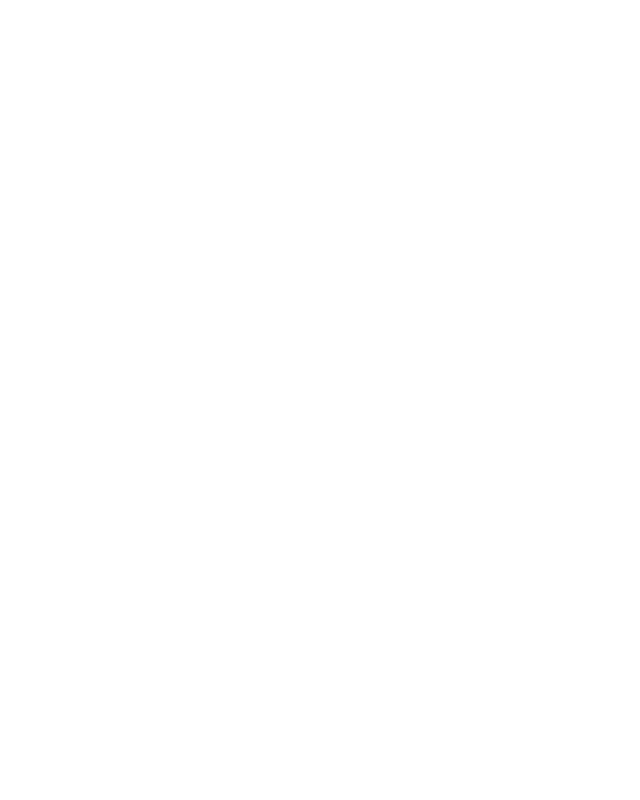
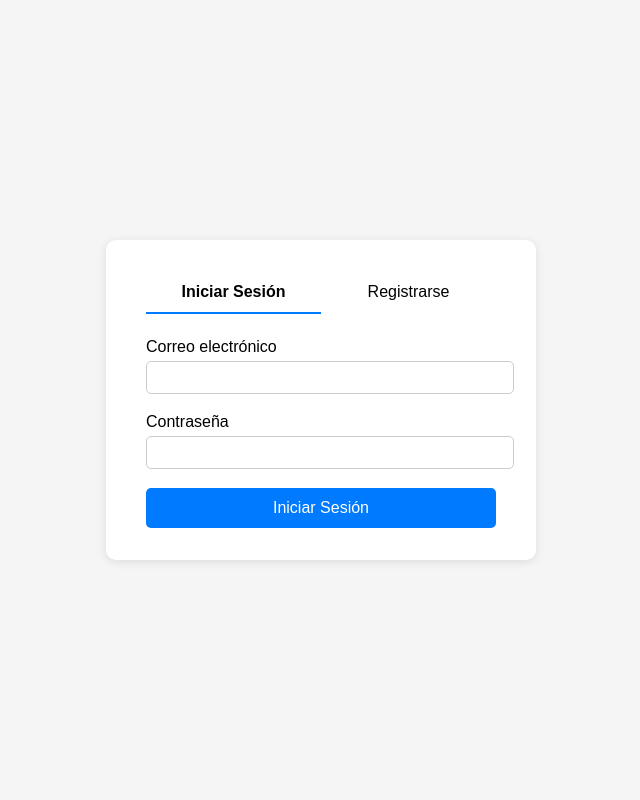
Before and after one commit to Galvancillo/Tienda_SNKRS, a PHP site: page /login.php in a window 1280 px wide. Before the commit the part shown is empty. Shown: the whole page, without its empty margins (319-959 px from the left). Run offline with PHP 8.4, Linux system fonts and the light colour scheme.

Commit message:
creacion de login y boton agregado en el index

```diff
--- a/login.php
+++ b/login.php
@@ -0,0 +1,126 @@
+<!DOCTYPE html>
+<html lang="es">
+<head>
+    <meta charset="UTF-8">
+    <meta name="viewport" content="width=device-width, initial-scale=1.0">
+    <title>Iniciar Sesión / Registrarse</title>
+    <link rel="stylesheet" href="css/Estilos.css">
+    <style>
+        body {
+            font-family: Arial, sans-serif;
+            background: #f5f5f5;
+            display: flex;
+            justify-content: center;
+            align-items: center;
+            height: 100vh;
+        }
+        .container {
+            background: #fff;
+            padding: 2rem 2.5rem;
+            border-radius: 10px;
+            box-shadow: 0 2px 10px rgba(0,0,0,0.1);
+            width: 100%;
+            max-width: 350px;
+        }
+        .tabs {
+            display: flex;
+            margin-bottom: 1.5rem;
+        }
+        .tab {
+            flex: 1;
+            padding: 0.7rem 0;
+            text-align: center;
+            cursor: pointer;
+            border-bottom: 2px solid transparent;
+            transition: border 0.2s;
+        }
+        .tab.active {
+            border-bottom: 2px solid #007bff;
+            font-weight: bold;
+        }
+        form {
+            display: none;
+        }
+        form.active {
+            display: block;
+        }
+        .form-group {
+            margin-bottom: 1.2rem;
+        }
+        label {
+            display: block;
+            margin-bottom: 0.3rem;
+        }
+        input[type="email"], input[type="password"] {
+            width: 100%;
+            padding: 0.5rem;
+            border: 1px solid #ccc;
+            border-radius: 5px;
+        }
+        button {
+            width: 100%;
+            padding: 0.7rem;
+            background: #007bff;
+            color: #fff;
+            border: none;
+            border-radius: 5px;
+            font-size: 1rem;
+            cursor: pointer;
+            transition: background 0.2s;
+        }
+        button:hover {
+            background: #0056b3;
+        }
+    </style>
+</head>
+<body>
+    <div class="container">
+        <div class="tabs">
+            <div class="tab active" id="loginTab">Iniciar Sesión</div>
+            <div class="tab" id="registerTab">Registrarse</div>
+        </div>
+        <form id="loginForm" class="active">
+            <div class="form-group">
+                <label for="loginEmail">Correo electrónico</label>
+                <input type="email" id="loginEmail" name="loginEmail" required>
+            </div>
+            <div class="form-group">
+                <label for="loginPassword">Contraseña</label>
+                <input type="password" id="loginPassword" name="loginPassword" required>
+            </div>
+            <button type="submit">Iniciar Sesión</button>
+        </form>
+        <form id="registerForm">
+            <div class="form-group">
+                <label for="registerEmail">Correo electrónico</label>
+                <input type="email" id="registerEmail" name="registerEmail" required>
+            </div>
+            <div class="form-group">
+                <label for="registerPassword">Contraseña</label>
+                <input type="password" id="registerPassword" name="registerPassword" required>
+            </div>
+            <button type="submit">Registrarse</button>
+        </form>
+    </div>
+    <script>
+        const loginTab = document.getElementById('loginTab');
+        const registerTab = document.getElementById('registerTab');
+        const loginForm = document.getElementById('loginForm');
+        const registerForm = document.getElementById('registerForm');
+
+        loginTab.addEventListener('click', () => {
+            loginTab.classList.add('active');
+            registerTab.classList.remove('active');
+            loginForm.classList.add('active');
+            registerForm.classList.remove('active');
+        });
+
+        registerTab.addEventListener('click', () => {
+            registerTab.classList.add('active');
+            loginTab.classList.remove('active');
+            registerForm.classList.add('active');
+            loginForm.classList.remove('active');
+        });
+    </script>
+</body>
+</html>
```
Also changed, not shown: index.php (+18 -0 lines).
